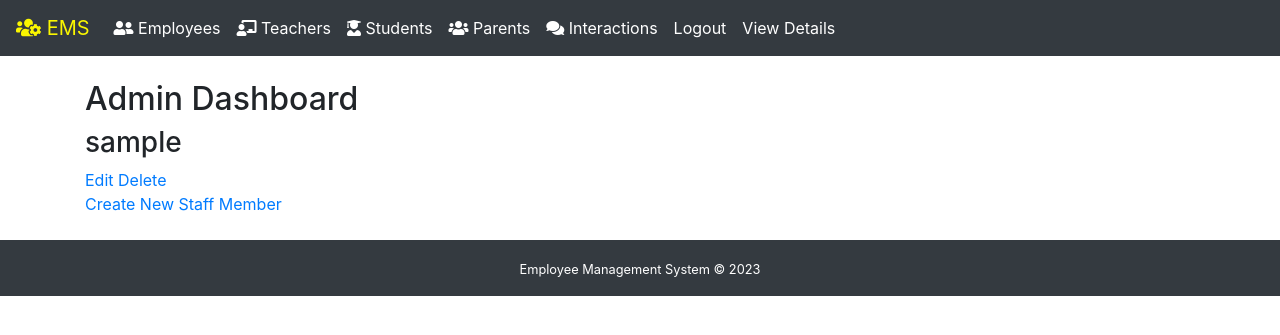
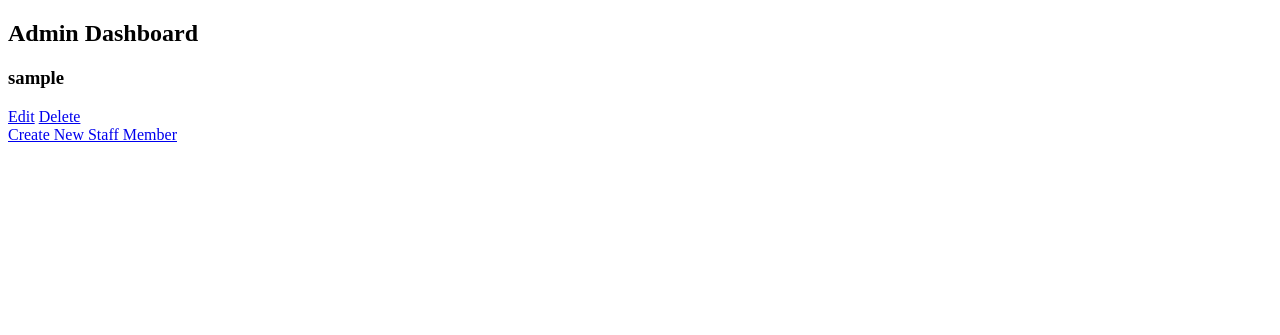
Before and after one commit to arianGh1/Projects, a Django app: page /accounts/admin_dashboard/ in a window 1280 px wide. Shown: the top 335 px of the page. Run offline with Django 4.2, Linux system fonts and the light colour scheme; the visitor is signed in with stand-in values (Sample User, id 1); data comes from the database, SQL or seed files in the repository; some libraries are stand-ins or nearby versions.

Commit message:
Update base_accounts_admin.html

```diff
--- a/static/templates/base_accounts_admin.html
+++ b/static/templates/base_accounts_admin.html
@@ -1,96 +1,12 @@
-{% load static %}
 <!DOCTYPE html>
-<html lang="en">
+<html>
 <head>
-    <meta charset="UTF-8">
-    <meta name="viewport" content="width=device-width, initial-scale=1.0">
-    <title>Employee Management System</title>
-
-    <!-- Bootstrap CSS -->
-    <link href="https://stackpath.bootstrapcdn.com/bootstrap/4.5.2/css/bootstrap.min.css" rel="stylesheet">
-
-    <!-- Font Awesome for icons -->
-    <link rel="stylesheet" href="https://cdnjs.cloudflare.com/ajax/libs/font-awesome/5.15.3/css/all.min.css">
-
-    <!-- Font Awesome for icons -->
-    <link href="https://cdnjs.cloudflare.com/ajax/libs/font-awesome/5.15.3/css/all.min.css" rel="stylesheet">
-
-    <!-- Custom CSS -->
-    {% block extra_css %}
-    <style>
-    .navbar ,.footer{
-        background-color: #343a40;
-    }
-
-
-    .nav-link {
-        color: #ffffff;
-    }
-
-    .nav-link:hover {
-    color: #ffc107;
-    border-bottom: 1px solid #ffc107;
-    padding-bottom: 8px;
-    }
-    </style>
-
-    {% endblock %}
+  <title>My App</title>
 </head>
 <body>
-    <nav class="navbar navbar-expand-lg ">
-        <a class="navbar-brand" href="#" style="color:#faf600"><i class="fas fa-users-cog"></i> EMS</a>
-        <div class="collapse navbar-collapse">
-            <ul class="navbar-nav mr-auto">
-                <li class="nav-item">
-                    <a class="nav-link" href="{% url 'ems:employee-list' %}"><i class="fas fa-user-friends"></i> Employees</a>
-                </li>
-                <li class="nav-item">
-                    <a class="nav-link" href="{% url 'ems:teacher-list' %}"><i class="fas fa-chalkboard-teacher"></i> Teachers</a>
-                </li>
-                <li class="nav-item">
-                    <a class="nav-link" href="{% url 'ems:student-list' %}"><i class="fas fa-user-graduate"></i> Students</a>
-                </li>
-                <li class="nav-item">
-                    <a class="nav-link" href="{% url 'ems:parent-list' %}"><i class="fas fa-users"></i> Parents</a>
-                </li>
-                <li class="nav-item">
-                    <a class="nav-link" href="{% url 'ems:interaction-list' %}"><i class="fas fa-comments"></i> Interactions</a>
-                </li>
-                {% if user.is_authenticated %}
-                    <li class="nav-item">
-                        <a class="nav-link" href="{% url 'ems:logout' %}">Logout</a>
-                    </li>
-                    <li class="nav-item">
-                         <a class="nav-link" href="{% url 'ems:user-detail' user.id %}">View Details</a>
-                    </li>
-                {% else %}
-                    <li class="nav-item">
-                         <a class="nav-link" href="{% url 'ems:login' %}">Login</a>
-                    </li>
-                    <li class="nav-item">
-                         <a class="nav-link" href="{% url 'register' %}">Register</a>
-                    </li>
-                {% endif %}
-            </ul>
-        </div>
-    </nav>
-
-
-    <div class="container py-4">
-        {% block content %}
-        {% endblock %}
-    </div>
-
-    <footer class="footer py-3 text-white text-center">
-        <small>Employee Management System © 2023</small>
-    </footer>
-
-    <!-- jQuery and Bootstrap Bundle (includes Popper) -->
-    <script src="https://code.jquery.com/jquery-3.5.1.slim.min.js"></script>
-    <script src="https://stackpath.bootstrapcdn.com/bootstrap/4.5.2/js/bootstrap.bundle.min.js"></script>
-
-    <!-- Custom JS -->
-    {% block extra_js %}
+  <div id="content">
+    {% block content %}
     {% endblock %}
+  </div>
 </body>
 </html>
```
